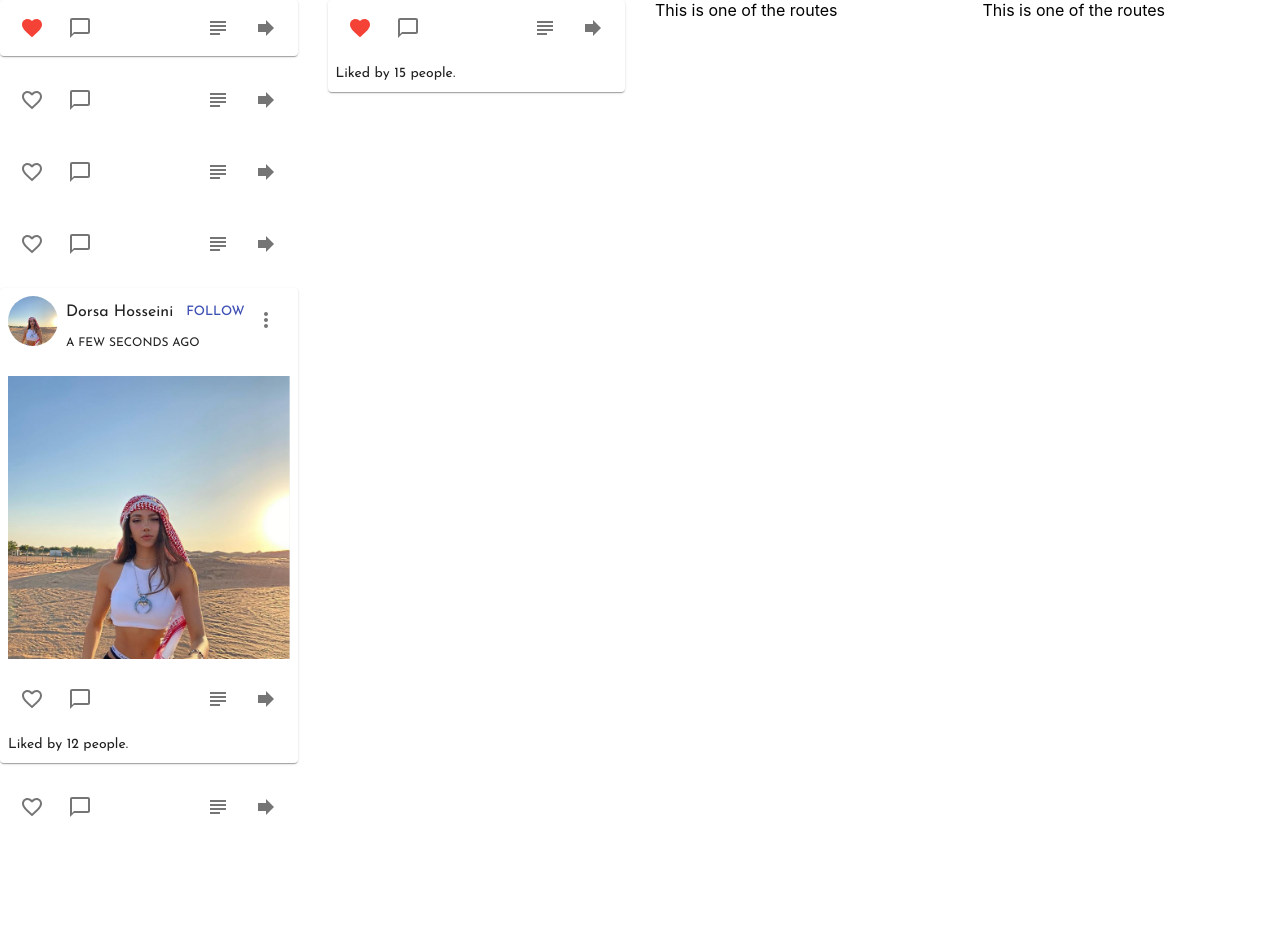
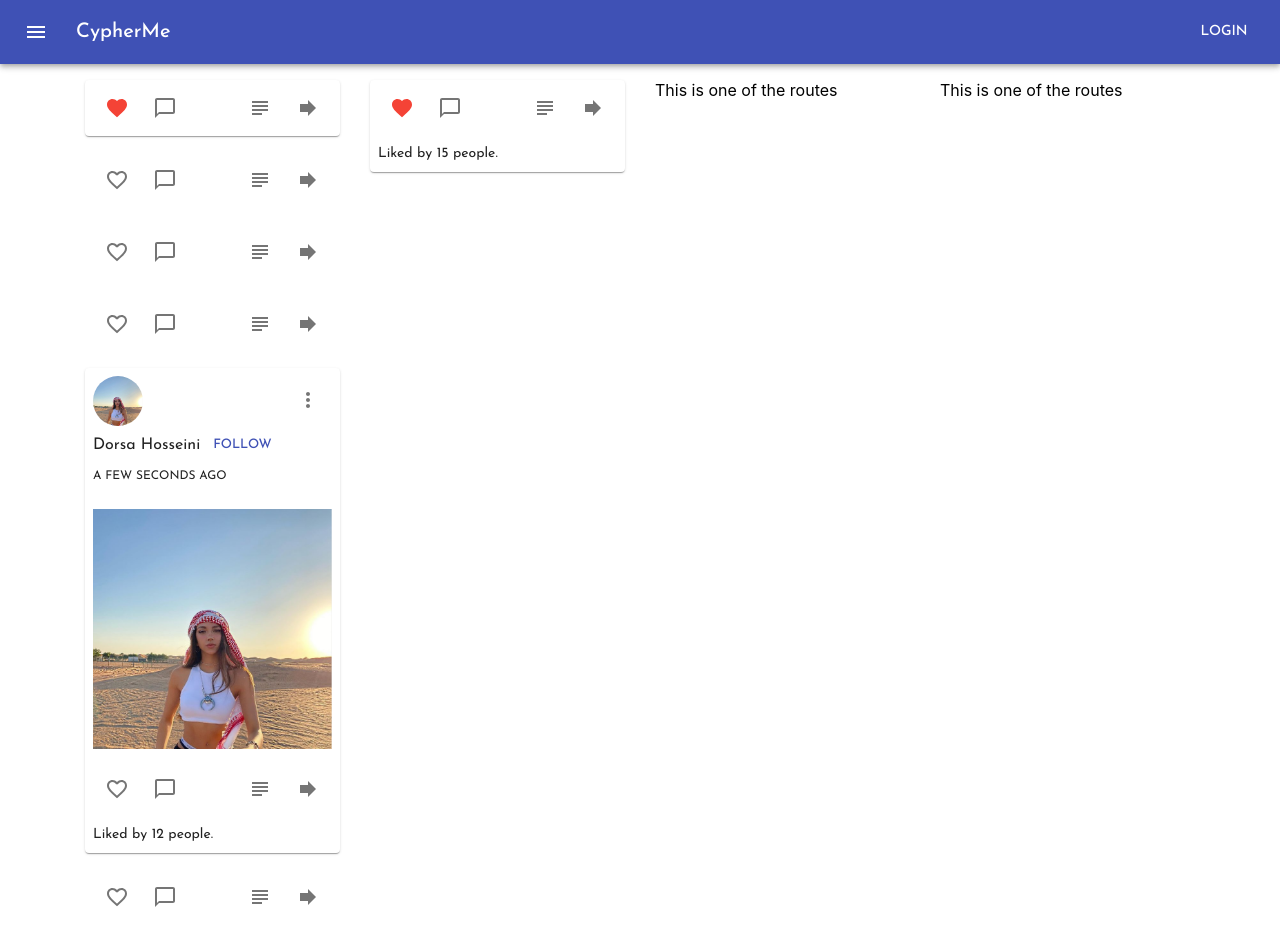
Before and after one commit to aj-maz/zilqram-client, a React (Create React App) app: page / in a window 1280 px wide. Before the commit the page ends 851 px from the top, so only its background shows below. Built offline with nearby package versions, Linux system fonts and the light colour scheme.

Commit message:
basic header added

```diff
--- /dev/null
+++ b/src/modules/Common/Header.js
@@ -0,0 +1,47 @@
+import React from "react";
+import { makeStyles } from "@material-ui/core/styles";
+import AppBar from "@material-ui/core/AppBar";
+import Toolbar from "@material-ui/core/Toolbar";
+import Typography from "@material-ui/core/Typography";
+import Button from "@material-ui/core/Button";
+import IconButton from "@material-ui/core/IconButton";
+import MenuIcon from "@material-ui/icons/Menu";
+
+const useStyles = makeStyles((theme) => ({
+  root: {
+    flexGrow: 1,
+  },
+  menuButton: {
+    marginRight: theme.spacing(2),
+  },
+  title: {
+    flexGrow: 1,
+  },
+}));
+
+const Header = () => {
+  const classes = useStyles();
+
+  return (
+    <div className={classes.root}>
+      <AppBar position="static">
+        <Toolbar>
+          <IconButton
+            edge="start"
+            className={classes.menuButton}
+            color="inherit"
+            aria-label="menu"
+          >
+            <MenuIcon />
+          </IconButton>
+          <Typography variant="h6" className={classes.title}>
+            CypherMe
+          </Typography>
+          <Button color="inherit">Login</Button>
+        </Toolbar>
+      </AppBar>
+    </div>
+  );
+};
+
+export default Header;
--- a/src/modules/routes.js
+++ b/src/modules/routes.js
@@ -1,5 +1,7 @@
 import { makeStyles } from "@material-ui/core";
-import { Row, Col } from "react-grid-system";
+import { Row, Col, Container } from "react-grid-system";
+
+import Header from "./Common/Header";
 
 import ContentActions from "./Content/ContentActions";
 import ContentMeta from "./Content/ContentMeta";
@@ -9,6 +11,9 @@
 
 const useStyles = makeStyles((theme) => ({
   root: {},
+  content: {
+    marginTop: theme.spacing(2),
+  },
   section: {
     marginBottom: theme.spacing(2),
   },
@@ -17,7 +22,11 @@
 const Routes = () => {
   const classes = useStyles();
   return (
-    <Row styles={{background: "#f8f8f8"}}>
+    <div>
+      <Header />
+      <div className={classes.content}></div>
+      <Container>
+        <Row styles={{ background: "#f8f8f8" }}>
           <Col md={3}>
             <div className={classes.section}>
               <ContentMeta>
@@ -60,6 +69,8 @@
           <Col md={3}>This is one of the routes</Col>
           <Col md={3}>This is one of the routes</Col>
         </Row>
+      </Container>
+    </div>
   );
 };
 
```
Lines whose indentation alone changed are shown as unchanged.
